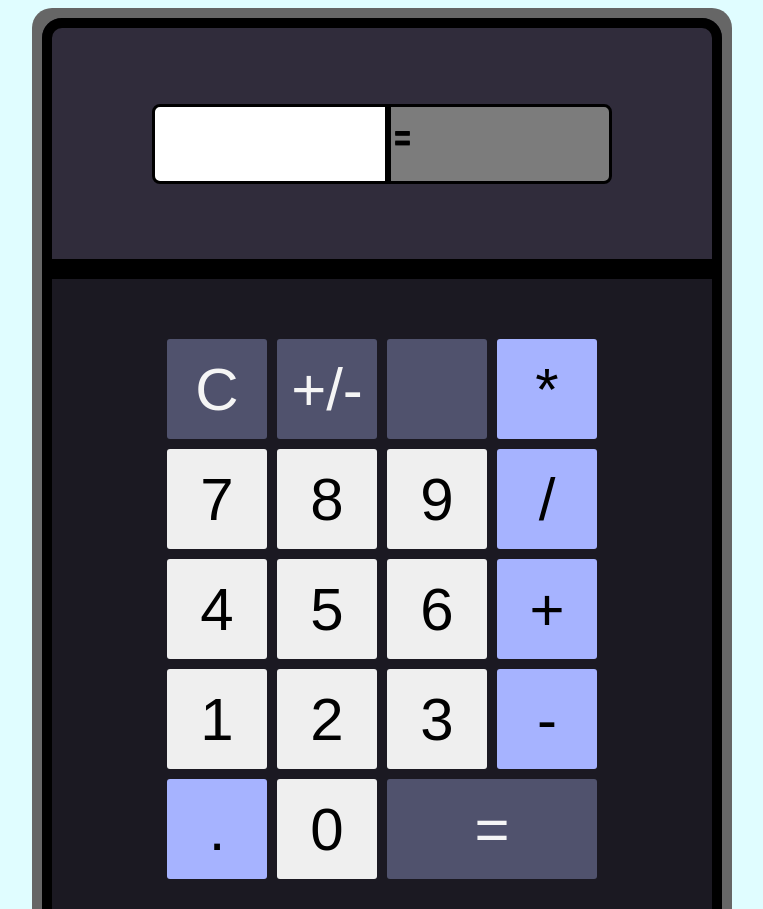
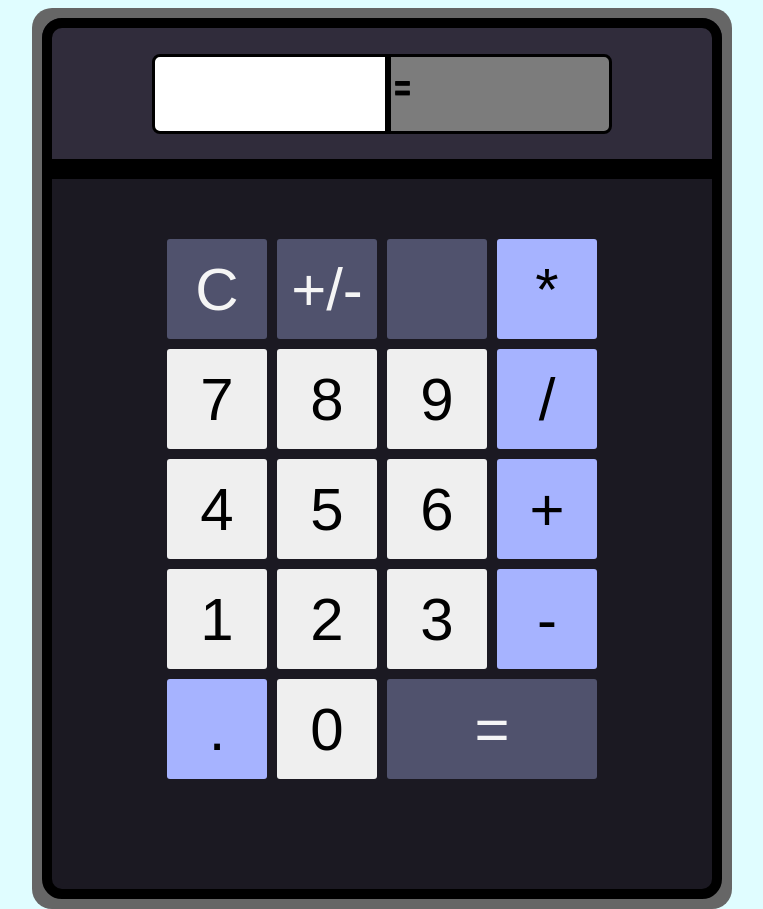
Before and after one commit to lucasquemm/calculator, a plain HTML site: page index.html in a window 1280 px wide. Shown: the top 909 px of the page, without its empty margins (258-1021 px from the left). Drawn offline with Linux system fonts and the light colour scheme.

Commit message:
alteracao no tamanho da div principal

```diff
--- a/style.css
+++ b/style.css
@@ -13,7 +13,7 @@ body {
   background-color: rgb(102, 102, 102);
   width: 700px;
   min-width: 700px;
-  height: 1001px;
+  height: 901px;
   margin: auto;
   border-radius: 20px;
   padding: 10px;
```
